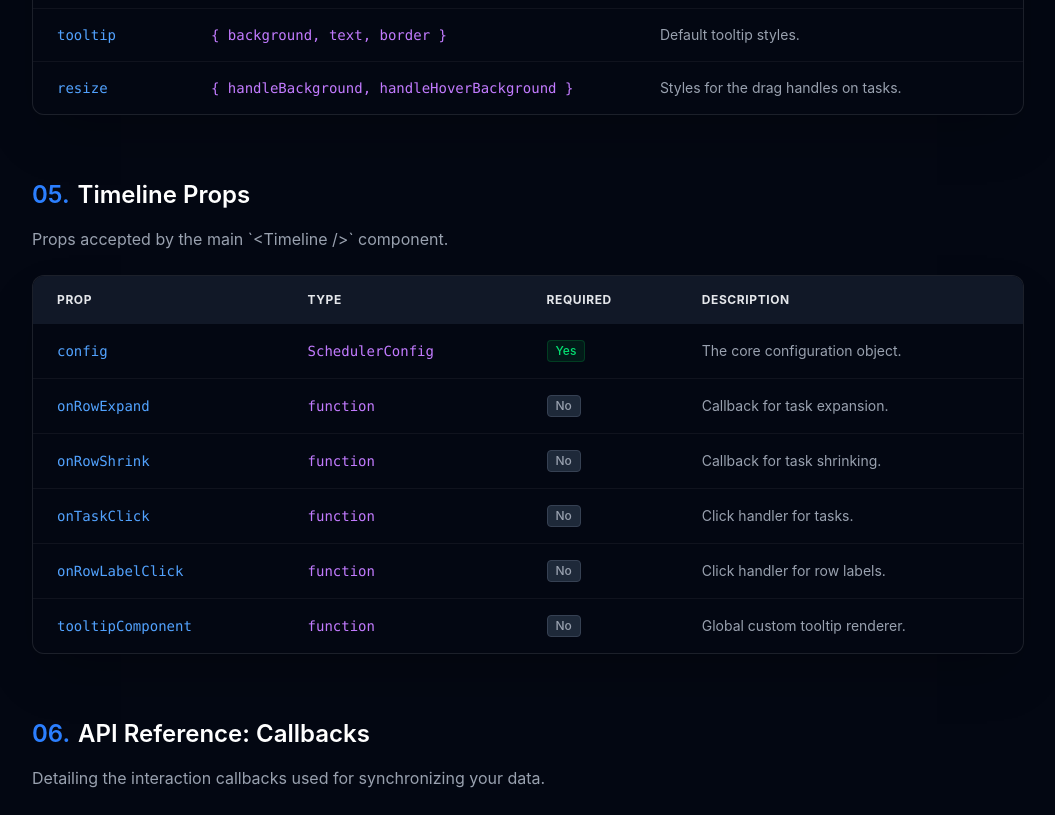
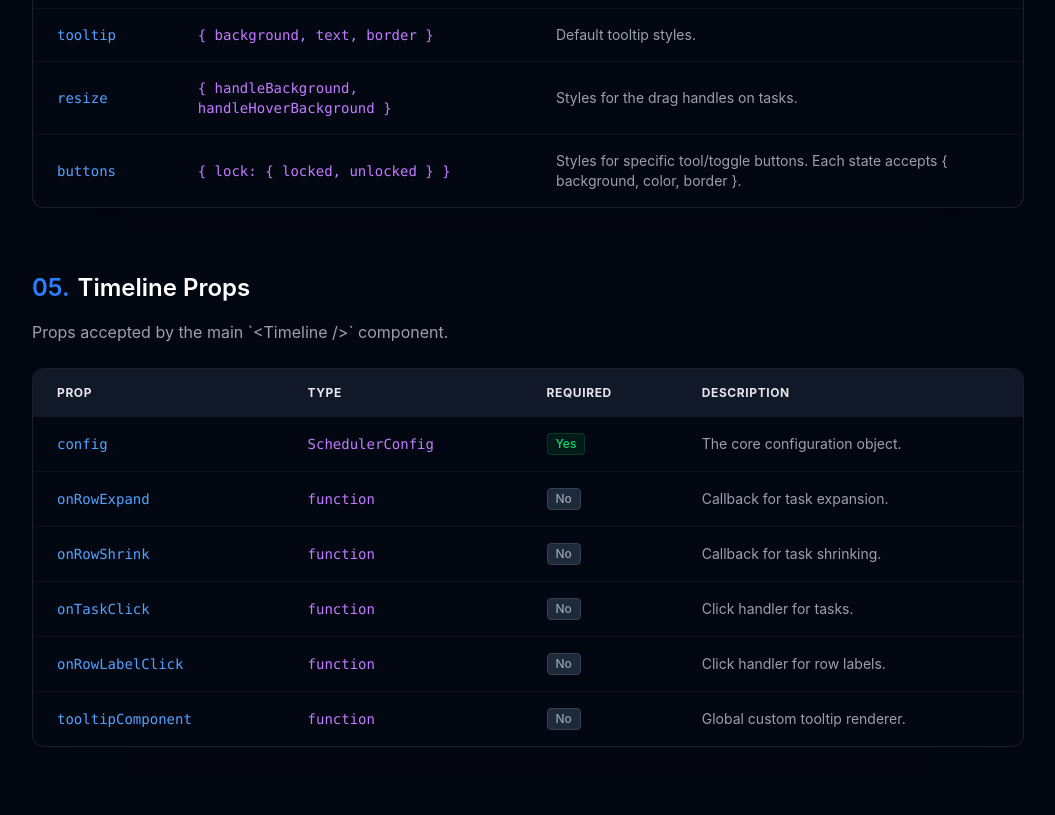
Before and after one commit to LuciferDIot/react-timeline-scheduler, a React (Vite) app in the folder test-install/: page /docs in a window 1280 px wide. Shown: the part 2900-3715 px from the top of the page, without its empty margins (112-1167 px from the left). Built offline with nearby package versions, Linux system fonts and the light colour scheme.

Commit message:
toolbar buttons customizability added

```diff
--- a/test-install/src/components/Hero.tsx
+++ b/test-install/src/components/Hero.tsx
@@ -75,7 +75,7 @@ export const Hero = ({ onGetStarted }: { onGetStarted: () => void }) => {
             <div className="w-full rounded-lg overflow-hidden border border-white/5 bg-[#030712]">
                 <Timeline
                     config={{
-                        label: "Project Timeline - Live Demo",
+                        label: "Live Demo",
                         data: heroExample.tasks,
                         theme: {
                             primary: "#6366f1",
@@ -88,7 +88,21 @@ export const Hero = ({ onGetStarted }: { onGetStarted: () => void }) => {
                             task: {
                               even: "#3B82F6", odd: "#2563EB", hover: "#1D4ED8", text: "#FFFFFF", border: "transparent",
                             },
-                            resize: { handleBackground: "rgba(255, 255, 255, 0.2)", handleHoverBackground: "#6366f1" }
+                            resize: { handleBackground: "rgba(255, 255, 255, 0.2)", handleHoverBackground: "#6366f1" },
+                            buttons: {
+                              lock: {
+                                unlocked: {
+                                    background: "transparent",
+                                    color: "#94A3B8", // secondary text color
+                                    border: "transparent"
+                                },
+                                locked: {
+                                    background: "#6366f1",
+                                    color: "#FFFFFF",
+                                    border: "transparent"
+                                }
+                            }
+                          }
                         }
                     }}
                 />
--- a/test-install/src/data/examples.tsx
+++ b/test-install/src/data/examples.tsx
@@ -210,7 +210,21 @@ export const examples: ExampleConfig[] = [
              grid: { color: "#1E293B", currentDateLine: "#6366f1" },
              header: { background: "#0F172A", text: "#F1F5F9" },
              border: "#1E293B",
-             task: { even: "#3B82F6", odd: "#2563EB", hover: "#1D4ED8", text: "#FFFFFF", border: "transparent" }
+             task: { even: "#3B82F6", odd: "#2563EB", hover: "#1D4ED8", text: "#FFFFFF", border: "transparent" },
+             buttons: {
+                 lock: {
+                     unlocked: {
+                         background: "transparent",
+                         color: "#94A3B8", // secondary text color
+                         border: "transparent"
+                     },
+                     locked: {
+                         background: "#6366f1",
+                         color: "#FFFFFF",
+                         border: "transparent"
+                     }
+                 }
+             }
         }
     },
     {
@@ -220,6 +234,12 @@ export const examples: ExampleConfig[] = [
         tasks: colorfulTasks,
         theme: {
             primary: "#6366f1",
+            buttons: {
+                lock: {
+                    locked: { background: "#ec4899", color: "#ffffff", border: "#db2777" }, // Pink
+                    unlocked: { background: "#fdf2f8", color: "#db2777", border: "#fbcfe8" } // Light pink
+                }
+            }
         }
     }
 ];
--- a/test-install/src/pages/Docs.tsx
+++ b/test-install/src/pages/Docs.tsx
@@ -265,6 +265,13 @@ export const Docs = () => {
                   <td className="px-6 py-4 font-mono text-purple-400">{`{ handleBackground, handleHoverBackground }`}</td>
                   <td className="px-6 py-4">Styles for the drag handles on tasks.</td>
                 </tr>
+                 <tr className="hover:bg-white/5 transition-colors">
+                  <td className="px-6 py-4 font-mono text-blue-400">buttons</td>
+                  <td className="px-6 py-4 font-mono text-purple-400">{`{ lock: { locked, unlocked } }`}</td>
+                  <td className="px-6 py-4">
+                    Styles for specific tool/toggle buttons. Each state accepts {`{ background, color, border }`}.
+                  </td>
+                </tr>
               </tbody>
             </table>
           </div>
```
Also changed, not shown: 2 other files (tests, documents, lock files or other folders).
